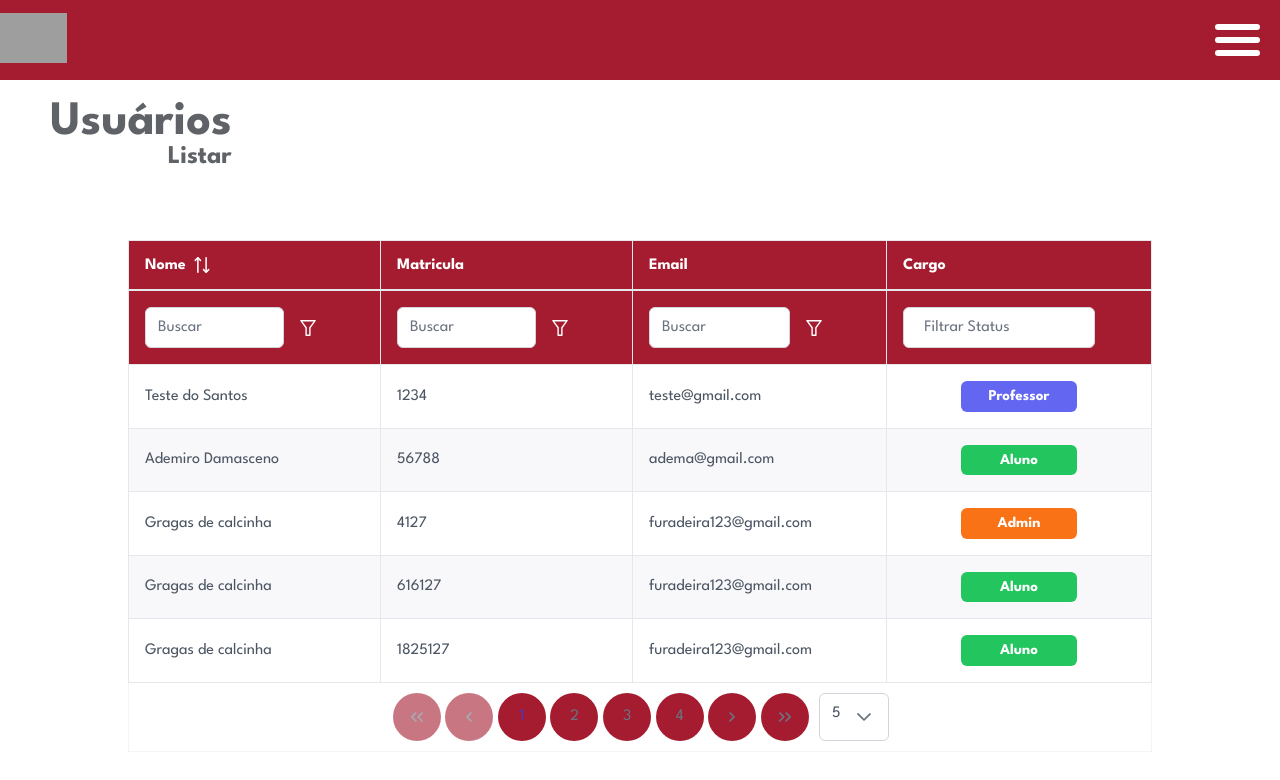
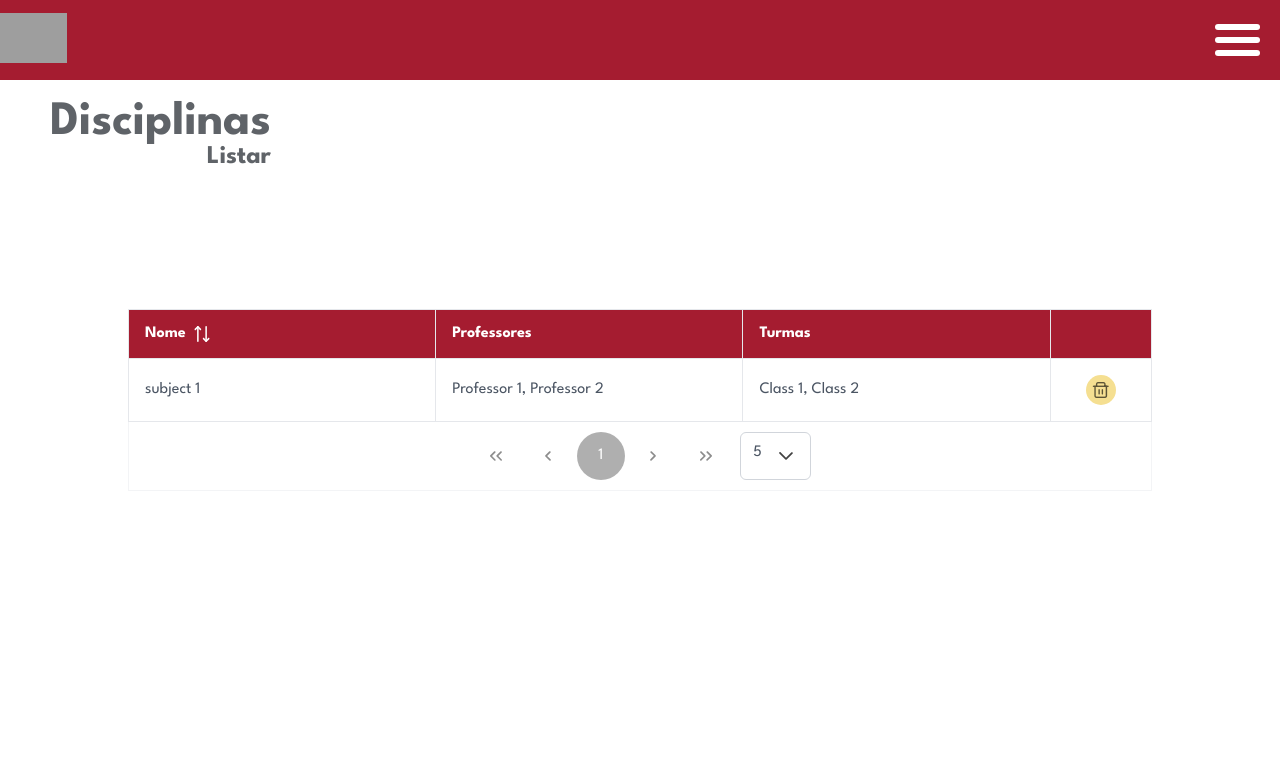
Before and after one commit to DeivisonCs/ClassroomManagement, a React (Vite) app in the folder ClassManagementFront/: page /ifba/list-subject in a window 1280 px wide. Shown: the top 780 px of the page. Built offline with nearby package versions, Linux system fonts and the light colour scheme; grey boxes are pictures that could not be loaded.

Commit message:
list subjects

```diff
--- a/ClassManagementFront/src/global.css
+++ b/ClassManagementFront/src/global.css
@@ -16,6 +16,7 @@ button {
   background-color: var(--main-color);
   border: none;
   box-shadow: none;
+  color: #fff;
 
   &:hover {
     background-color: var(--secondary-color);
@@ -30,3 +31,18 @@ button {
   font-weight: 400;
   font-style: normal;
 }
+
+.p-paginator-page.p-highlight {
+  color: #fff;
+  background-color: #00000050;
+}
+
+.p-paginator-bottom {
+  svg, span button{
+     color: #000000bd;
+ }
+
+ button{
+     background-color: #ffffff;
+ }
+}
--- a/ClassManagementFront/src/pages/private/Subject/ListSubjectPage/index.jsx
+++ b/ClassManagementFront/src/pages/private/Subject/ListSubjectPage/index.jsx
@@ -1,5 +1,4 @@
 import React, { useState } from "react";
-import HeaderComponent from "../../../../components/HeaderComponent";
 
 import "./styles.css";
 
@@ -11,85 +10,54 @@ import { FilterMatchMode } from 'primereact/api';
 import { InputText } from 'primereact/inputtext';
 import { IconField } from 'primereact/iconfield';
 import { InputIcon } from 'primereact/inputicon';
-import { MultiSelect } from 'primereact/multiselect';
+import { Button } from "primereact/button";
 
 const ListSubjectPage = () => {
     const [globalFilterValue, setGlobalFilterValue] = useState('');
     const allRoles = ["Admin", "Aluno", "Professor"];
-    const [filters, setFilters] = useState({
-        global: { value: null, matchMode: FilterMatchMode.CONTAINS },
-        nome: { value: null, matchMode: FilterMatchMode.STARTS_WITH },
-        email: { value: null, matchMode: FilterMatchMode.STARTS_WITH },
-        matricula: { value: null, matchMode: FilterMatchMode.STARTS_WITH },
-        cargo: { value: null, matchMode: FilterMatchMode.EQUALS }
-    });
+    // const [filters, setFilters] = useState({
+    //     global: { value: null, matchMode: FilterMatchMode.CONTAINS },
+    //     nome: { value: null, matchMode: FilterMatchMode.STARTS_WITH },
+    //     email: { value: null, matchMode: FilterMatchMode.STARTS_WITH },
+    //     matricula: { value: null, matchMode: FilterMatchMode.STARTS_WITH },
+    //     cargo: { value: null, matchMode: FilterMatchMode.EQUALS }
+    // });
     const dataList = [
-        {matricula: '1234',nome: 'Teste do Santos',email: 'teste@gmail.com',cargo: 'Professor'},
-        {matricula: '56788',nome: 'Ademiro Damasceno',email: 'adema@gmail.com',cargo: 'Aluno'},
-        {matricula: '4127',nome: 'Gragas de calcinha',email: 'furadeira123@gmail.com',cargo: 'Admin'},
-        {matricula: '616127',nome: 'Gragas de calcinha',email: 'furadeira123@gmail.com',cargo: 'Aluno'},
-        {matricula: '1825127',nome: 'Gragas de calcinha',email: 'furadeira123@gmail.com',cargo: 'Aluno'},
-        {matricula: '068127',nome: 'Gragas de calcinha',email: 'furadeira123@gmail.com',cargo: 'Aluno'},
-        {matricula: '613127',nome: 'Gragas de calcinha',email: 'furadeira123@gmail.com',cargo: 'Aluno'},
-        {matricula: '61127',nome: 'Gragas de calcinha',email: 'furadeira123@gmail.com',cargo: 'Aluno'},
-        {matricula: '84127',nome: 'Gragas de calcinha',email: 'furadeira123@gmail.com',cargo: 'Aluno'},
-        {matricula: '823127',nome: 'Gragas de calcinha',email: 'furadeira123@gmail.com',cargo: 'Aluno'},
-        {matricula: '190127',nome: 'Gragas de calcinha',email: 'furadeira123@gmail.com',cargo: 'Aluno'},
-        {matricula: '74127',nome: 'Gragas de calcinha',email: 'furadeira123@gmail.com',cargo: 'Aluno'},
-        {matricula: '612127',nome: 'Gragas de calcinha',email: 'furadeira123@gmail.com',cargo: 'Aluno'},
-        {matricula: '617127',nome: 'Gragas de calcinha',email: 'furadeira123@gmail.com',cargo: 'Aluno'},
-        {matricula: '58127',nome: 'Gragas de calcinha',email: 'furadeira123@gmail.com',cargo: 'asdd'},
-        {matricula: '198127',nome: 'Gragas de calcinha',email: 'furadeira123@gmail.com',cargo: 'Aluno'},
+        {
+            id:"412",
+            nome: 'subject 1',
+            professores: [
+                {id:"16123", nome:"Professor 1"},
+                {id:"94124", nome:"Professor 2"},
+            ],
+            turmas: [
+                {id:"4512", nome:"Class 1"},
+                {id:"8151", nome:"Class 2"},
+            ]
+        },
     ]
 
-    const getRoleData = (role) => {
-        switch (role) {
-            case "Aluno": return 'success';
-            case "Professor": return null;
-            case "Admin": return 'warning';
-            default: return 'danger';
-        }
+    const renderProfessors = (professors) => {
+        return professors.map(professor => professor.nome).join(", ");
     }
-    const onGlobalFilterChange = (e) => {
-        const value = e.target.value;
-        let _filters = { ...filters };
 
-        _filters['global'].value = value;
+    const renderClasses = (classes) => {
+        return classes.map(_class => _class.nome).join(", ");
+    }
 
-        setFilters(_filters);
-        setGlobalFilterValue(value);
-    };
-
-    const renderHeader = () => {
+    const actions = () => {
         return (
-            <div className="flex justify-content-end">
-                <IconField iconPosition="left">
-                    <InputIcon className="pi pi-search" />
-                    <InputText value={globalFilterValue} onChange={onGlobalFilterChange} placeholder="Buscar" />
-                </IconField>
+            <div className="actions-div">
+                <Button tooltip="Remover Disciplina" icon="pi pi-trash"></Button>
+                {/* <Button icon="pi pi-times"></Button> */}
             </div>
         );
-    };
-
-    const roleTemplate = (rowData) => {
-        return <Tag style={{ width: '50%', textAlign:'center', fontSize:'15px' }} value={rowData.cargo} severity={getRoleData(rowData.cargo)} />;
-    };
-    const roleItemTemplate = (option) => {
-        return <Tag value={option} severity={getRoleData(option)} style={{ width: '100%', textAlign:'center' }}/>;
-    };
-
-    const roleRowFilterTemplate = (options) => {
-        return (
-            <Dropdown value={options.value} options={allRoles} onChange={(e) => options.filterApplyCallback(e.value)} itemTemplate={roleItemTemplate} placeholder="Filtrar Status" className="p-column-filter" showClear style={{ minWidth: '12rem' }} />
-        );
-    };
-
-    const header = renderHeader();
+    }
 
     return(
     <section id="list-page">
         <div className="title-div">
-            <h1 className="page-title main-page-title">Usuários</h1>
+            <h1 className="page-title main-page-title">Disciplinas</h1>
             <h2 className="page-title sub-page-title">Listar</h2>
         </div>
 
@@ -104,21 +72,18 @@ const ListSubjectPage = () => {
                 rows={5}
                 rowsPerPageOptions={[5, 10, 25, 50]}
                 removableSort
-                dataKey="matricula"
-                filters={filters} filterDisplay="row"
-                globalFilterFields={['nome','email', 'matricula']}
                 >
-                <Column field="nome" sortable filter  header="Nome" filterPlaceholder="Buscar" style={{ minWidth: '12rem' }} ></Column>
-                <Column field="matricula" filter header="Matricula" filterPlaceholder="Buscar" style={{ minWidth: '12rem' }}></Column>
-                <Column field="email" filter header="Email" filterPlaceholder="Buscar" style={{ minWidth: '12rem' }}></Column>
+                <Column field="nome" sortable header="Nome" style={{ minWidth: '12rem' }} ></Column>
                 <Column
-                    field="cargo" filter
-                    header="Cargo"
-                    showFilterMenu={false}
-                    body={roleTemplate}
-                    filterElement={roleRowFilterTemplate}
-                    style={{ minWidth: '12rem', textAlign:"center"}}
-                    filterMenuStyle={{ width: '14rem' }}></Column>
+                    header="Professores"
+                    body={(rowData) => renderProfessors(rowData.professores)}
+                    style={{ minWidth: '12rem' }}></Column>
+                <Column
+                    header="Turmas"
+                    body={(rowData) => renderClasses(rowData.turmas)}
+                    field="turmas.nome"
+                    style={{ minWidth: '12rem' }}></Column>
+                <Column body={actions()} style={{ minWidth: 'fit-content', maxWidth:'12rem' }} ></Column>
             </DataTable>
         </div>
     </section>
--- a/ClassManagementFront/src/pages/private/Subject/ListSubjectPage/styles.css
+++ b/ClassManagementFront/src/pages/private/Subject/ListSubjectPage/styles.css
@@ -50,5 +50,22 @@ section#list-page {
         .p-datatable .p-datatable-tbody > tr:hover {
             background-color: #e0e0e0;
         }
+
+        .actions-div {
+            display: flex;
+            flex-direction: row;
+            gap: 5px;
+            justify-content: center;
+
+            button {
+                width: 30px;
+                height: 30px;
+                border-radius: 50%;
+
+                background-color: var(--secondary-color);
+                color: #0000009f;
+            }
+        }
+
     }
 }
--- a/ClassManagementFront/src/pages/private/User/ListUserPage/index.jsx
+++ b/ClassManagementFront/src/pages/private/User/ListUserPage/index.jsx
@@ -10,7 +10,6 @@ import { FilterMatchMode } from 'primereact/api';
 import { InputText } from 'primereact/inputtext';
 import { IconField } from 'primereact/iconfield';
 import { InputIcon } from 'primereact/inputicon';
-import { MultiSelect } from 'primereact/multiselect';
 
 const ListUserPage = () => {
     const [globalFilterValue, setGlobalFilterValue] = useState('');
```
